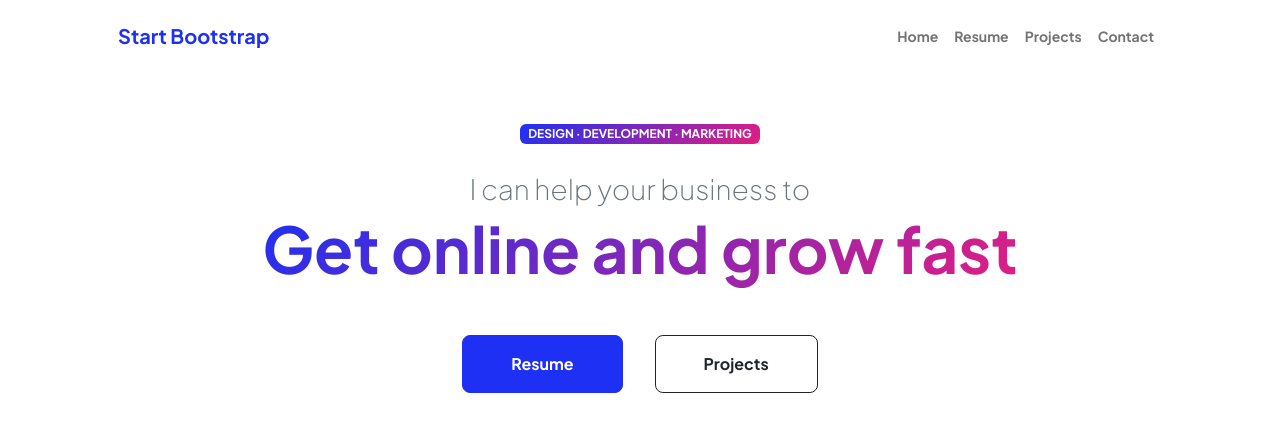
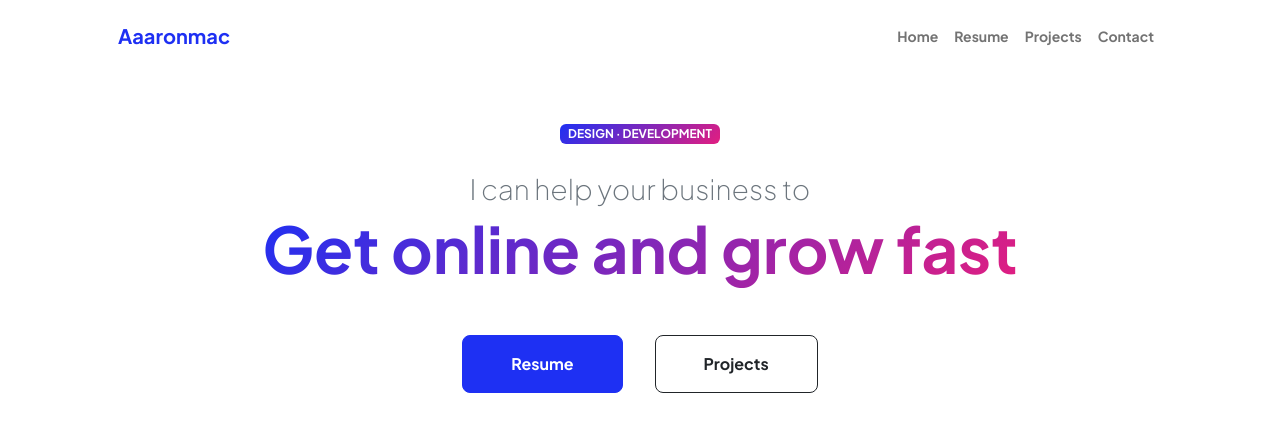
Before and after one commit to aaronmac97/aaronmac, a plain HTML site: page index.html in a window 1280 px wide. Shown: the top 435 px of the page. Drawn offline with nearby package versions, Linux system fonts and the light colour scheme.

Commit message:
Update index.html

```diff
--- a/index.html
+++ b/index.html
@@ -5,7 +5,7 @@
         <meta name="viewport" content="width=device-width, initial-scale=1, shrink-to-fit=no" />
         <meta name="description" content="" />
         <meta name="author" content="" />
-        <title>Personal - Start Bootstrap Theme</title>
+        <title>Aaron -Portfolio</title>
         <!-- Favicon-->
         <link rel="icon" type="image/x-icon" href="assets/favicon.ico" />
         <!-- Custom Google font-->
@@ -22,7 +22,7 @@
             <!-- Navigation-->
             <nav class="navbar navbar-expand-lg navbar-light bg-white py-3">
                 <div class="container px-5">
-                    <a class="navbar-brand" href="index.html"><span class="fw-bolder text-primary">Start Bootstrap</span></a>
+                    <a class="navbar-brand" href="index.html"><span class="fw-bolder text-primary">Aaaronmac</span></a>
                     <button class="navbar-toggler" type="button" data-bs-toggle="collapse" data-bs-target="#navbarSupportedContent" aria-controls="navbarSupportedContent" aria-expanded="false" aria-label="Toggle navigation"><span class="navbar-toggler-icon"></span></button>
                     <div class="collapse navbar-collapse" id="navbarSupportedContent">
                         <ul class="navbar-nav ms-auto mb-2 mb-lg-0 small fw-bolder">
@@ -41,7 +41,7 @@
                         <div class="col-xxl-5">
                             <!-- Header text content-->
                             <div class="text-center text-xxl-start">
-                                <div class="badge bg-gradient-primary-to-secondary text-white mb-4"><div class="text-uppercase">Design &middot; Development &middot; Marketing</div></div>
+                                <div class="badge bg-gradient-primary-to-secondary text-white mb-4"><div class="text-uppercase">Design &middot; Development</div></div>
                                 <div class="fs-3 fw-light text-muted">I can help your business to</div>
                                 <h1 class="display-3 fw-bolder mb-5"><span class="text-gradient d-inline">Get online and grow fast</span></h1>
                                 <div class="d-grid gap-3 d-sm-flex justify-content-sm-center justify-content-xxl-start mb-3">
```
